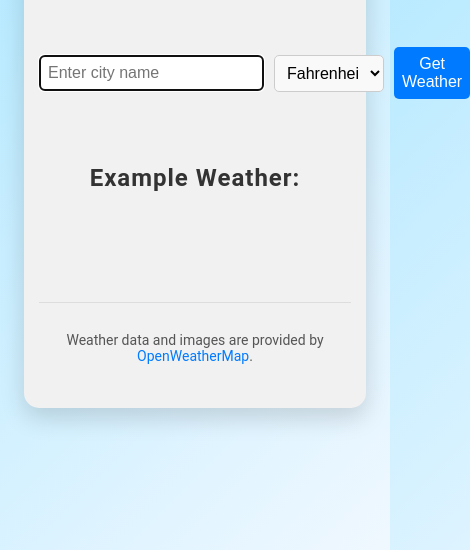
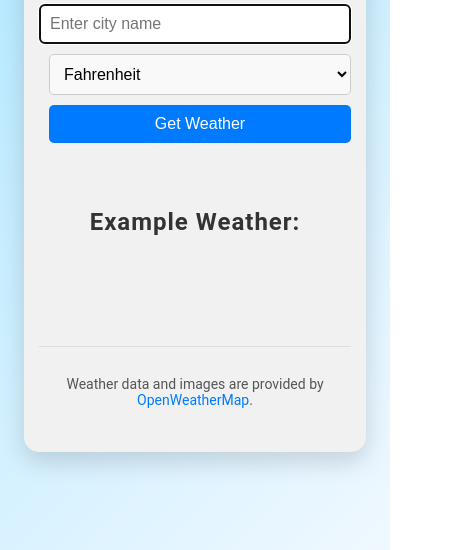
Before and after one commit to aladamm78/weather_app, a plain HTML site: page index.html in a window 390 px wide. Shown: the part 294-844 px from the top of the page, 470 px wide, since content can reach past the window. Drawn offline with Linux system fonts and the light colour scheme; no server answers.

Commit message:
vercel edits 1.0 complete

```diff
--- a/style.css
+++ b/style.css
@@ -278,18 +278,26 @@ h4 {
 }
 
 
-/* Responsive Adjustments for Small Devices (Z Fold Cover Size and Similar) */
+/* Responsive Adjustments for Small Devices */
 @media (max-width: 600px) {
     .app-container {
-        max-width: 90%; /* Slight padding from the edges */
+        max-width: 90%;
         padding: 15px;
+    }
+
+    .search-bar {
+        display: flex;
+        flex-wrap: wrap; /* Allow wrapping */
+        gap: 10px; /* Add space between stacked elements */
+        justify-content: center; /* Center align the input, select, and button */
     }
 
     .search-bar input,
     .search-bar select,
     .search-bar button {
-        font-size: 16px; /* Keep input legible without being too large */
-        padding: 8px;
+        flex: 1 1 100%; /* Each takes full width when stacked */
+        padding: 10px;
+        font-size: 16px;
     }
 
     .weather-image img {
@@ -309,7 +317,7 @@ h4 {
     }
 
     h1, h2 {
-        font-size: 20px; /* Prevent titles from overflowing */
+        font-size: 20px;
         text-align: center;
     }
 }
```
